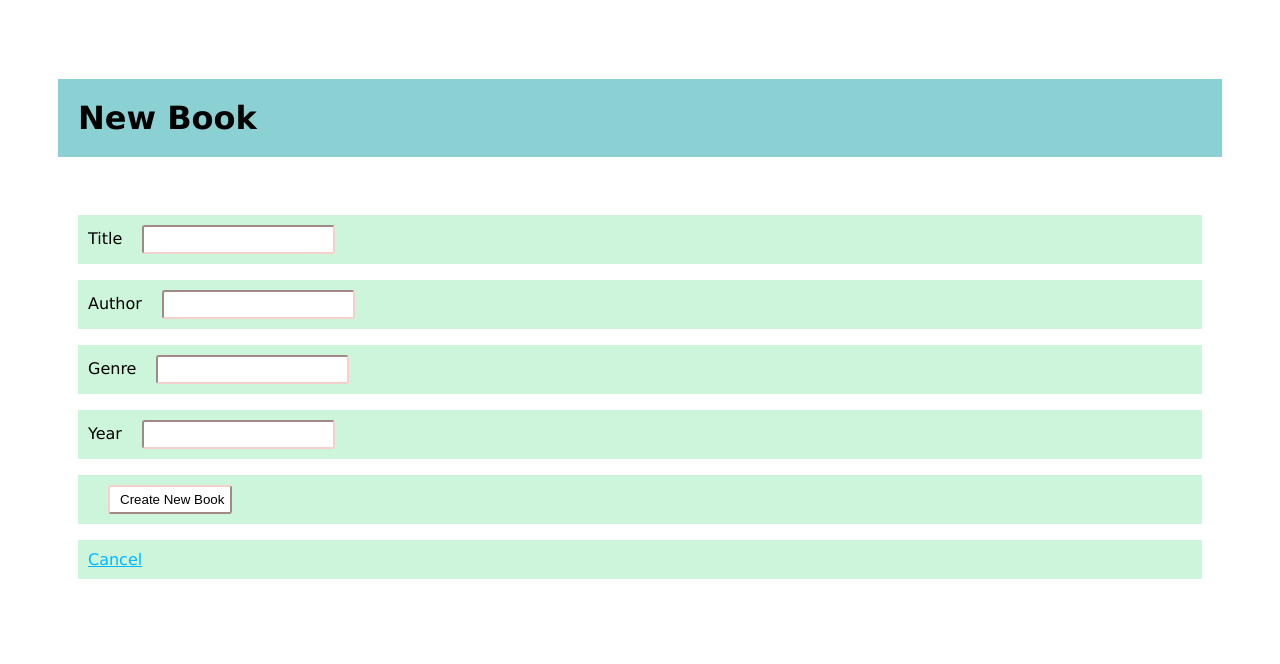
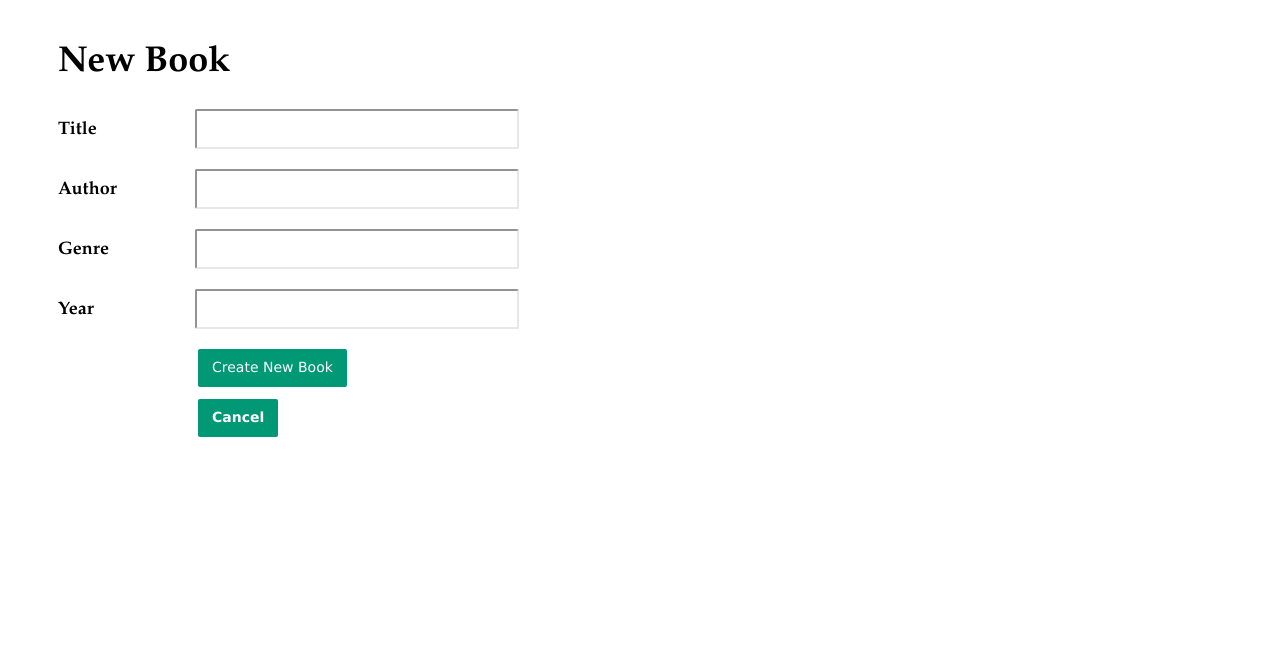
Before and after one commit to Lionessm/sql_library, a Node server app: page /books/new in a window 1280 px wide. Shown: the top 664 px of the page. Run offline with Node 20, Linux system fonts and the light colour scheme; some libraries are stand-ins or nearby versions.

Commit message:
Edit sylesheets/style.css to correspond to original layout.

```diff
--- a/public/stylesheets/style.css
+++ b/public/stylesheets/style.css
@@ -1,50 +1,97 @@
 body {
-  padding: 50px;
-  font: 16px "Lucida Grande", Helvetica, Arial, sans-serif;
+  padding: 10px 50px 50px;
+  font: 18px "Garamond", serif;
 }
 
 a {
-  color: #00B7FF;
+  color: #019875;
+  text-decoration: none;
+  font-weight: bold;
+  transition: 0.4s;
+}
+
+a:hover {
+  color: black;
+}
+
+a.button, input[type=submit] {
+  color: white;
+  background: #019875;
+  font-family: "Lucida Grande", Helvetica, Arial, sans-serif;
+  padding: 10px 14px 12px;
+  font-size: 14px;
+  border-radius: 2px;
+  cursor: pointer;
+}
+
+form a.button, input[type=submit] {
+  margin-left: 140px;
+  transition: 0.4s;
+}
+
+input[type=submit] {
+  border: 0;
+}
+
+a.button:hover, input[type=submit]:hover {
+  background-color: #01b189;
+}
+
+p {
+  margin: 20px auto;
+}
+
+ul {
+  padding: 0;
+  list-style-type: none;
+  margin-bottom: 10px;
+  line-height: 1.3em;
+}
+
+h2 {
+  border-top: 2px solid #e7e7e7;
+  padding-top: 20px;
+}
+
+th {
+  border-bottom: 2px solid #D8B493;
+  text-align: left;
+  padding: 5px 20px 5px 10px;
+}
+
+tr {
+  min-height: 50px;
+}
+
+tr:nth-child(2n) {
+  background: #E7E7E7;
 }
 
 td {
-  padding: 20px;
+  padding: 5px 20px 5px 10px;
 }
 
-td:nth-child(even) {
-  background-color: #d4cdf5;
-}
-td:nth-child(odd) {
-  background-color: #f5d0cd;
-}
-
-form {
-  padding:20px;
-  display: block;
-  margin-top: 0em;
-}
-
-h1 {
-  background-color: #8bd1d3;
-  padding: 20px;
-}
-
-p {
-  background-color: #cdf5db;
-  padding: 10px;
-  display: block;
-  margin-block-start: 1em;
-  margin-block-end: 1em;
-  margin-inline-start: 0px;
-  margin-inline-end: 0px;
+label {
+  font-weight: bold;
+  min-width: 130px;
+  display: inline-block;
+  transition: 0.4s;
 }
 
 input {
-  border-radius: 3px;
-  border-color: #f5d0cd;
-  background-color: #fff;
-  margin-left: 20px;
-  padding-left: 10px;
-  padding-top: 5px;
-  padding-bottom: 5px;
+  padding: 10px;
+  font-family: "Lucida Grande", Helvetica, Arial, sans-serif;
+  font-size: 14px;
+  border-radius: 2px;
+  border-color: #E7E7E7;
+  transition: 0.4s;
 }
+
+input[type=text] {
+  margin-left: 7px;
+  width: 300px;
+}
+
+.error {
+  color: rgb(236, 15, 15);
+}
```
